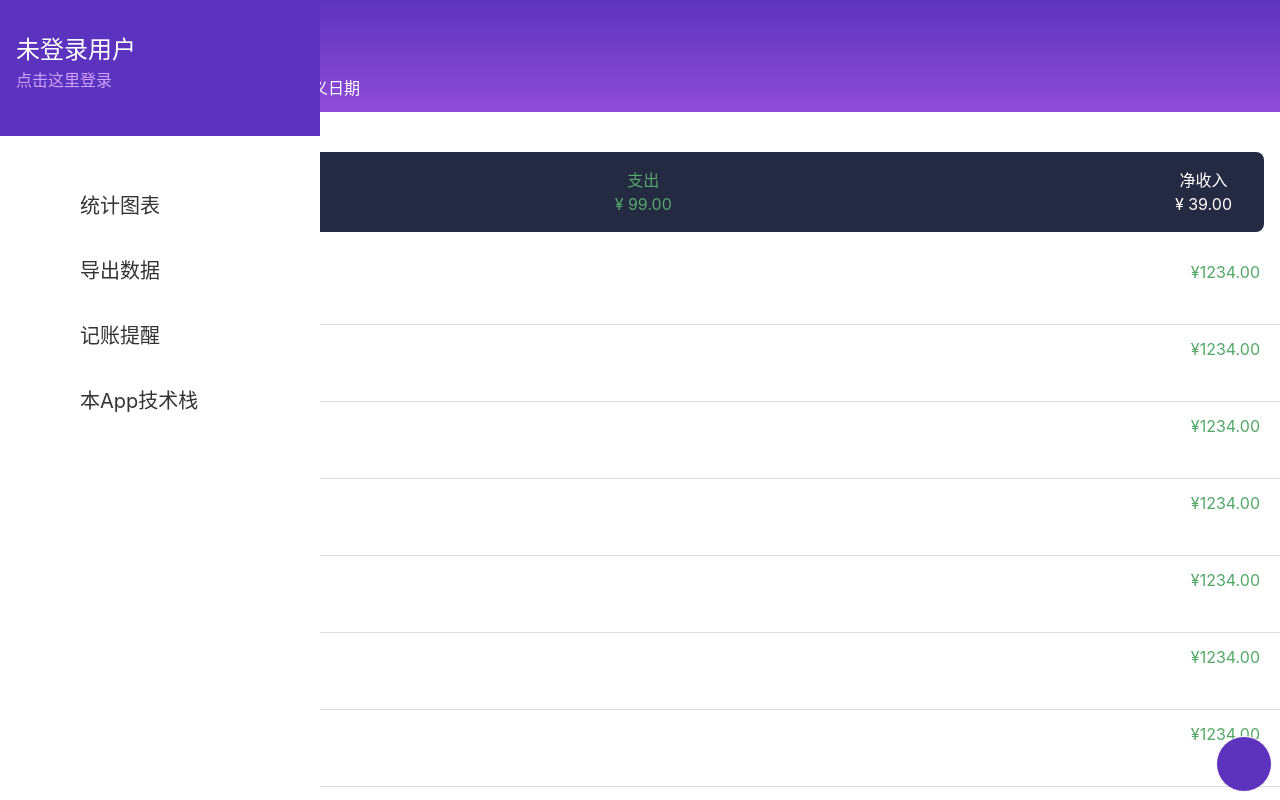
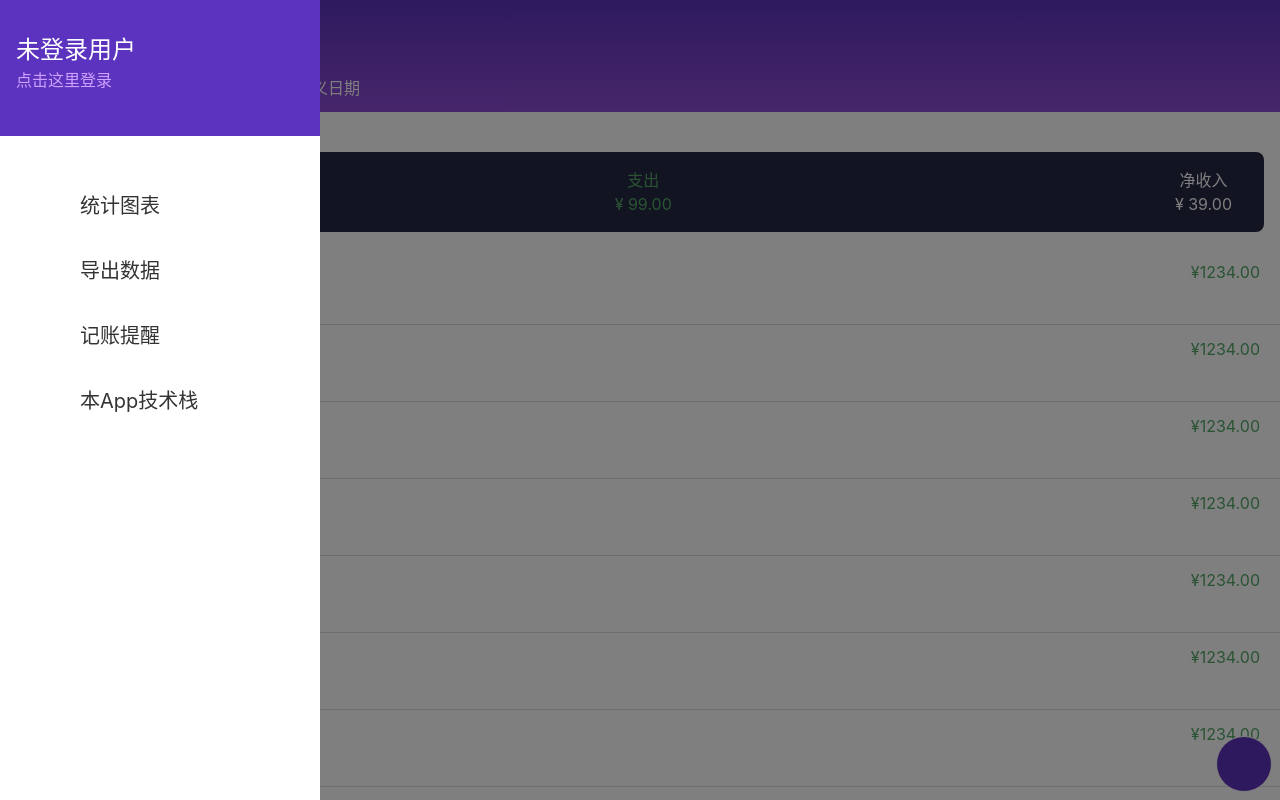
Before and after one commit to xmasuhai/mangosteen-react-1, a React (Vite) app: page /items in a window 1280 px wide. Both pictures are taken after a click on the icon 40 px from the left and 40 px from the top of the page. Built offline with nearby package versions, Linux system fonts and the light colour scheme.

Commit message:
feat(menu): 为浮动菜单添加遮罩层
- 新增 OverlayMask 组件，点击遮罩可关闭菜单
- 添加浮层遮罩相关 CSS 变量（z-index、遮罩背景色等）
- FloatingOverlayMenu 中集成遮罩层并设置层级
- 使用 Fragment 包裹菜单与遮罩层以支持并列渲染

```diff
--- a/src/assets/styles/vars.scss
+++ b/src/assets/styles/vars.scss
@@ -39,4 +39,16 @@
   --button-height: 48px;
   // sign_in
   --user-text: #cea1ff;
+  // 划出浮层 遮罩层
+  --z-index-float-overlay: 40;
+  --overlay-mask-bg: rgba(0, 0, 0, 0.5);
+  --overlay-bg: var(--main-light-bg);
+  --overlay-user-bg: var(--button-bg);
+  --overlay-user-text: var(--button-text-color);
+  --top-safe-area-height: 24px;
+
+  // z-index
+  --z-default: 128;
+  --z-menu: 256;
+  --z-dialog: 512;
 }
--- a/src/components/FloatingOverlayMenu.tsx
+++ b/src/components/FloatingOverlayMenu.tsx
@@ -1,18 +1,22 @@
 import { MenuList } from "@/components/menu/MenuList"
+import { OverlayMask } from "@/components/menu/OverlayMask"
 import { UserHeader } from "@/components/menu/UserHeader"
 import { cn } from "cn"
 
 export const FloatingOverlayMenu: React.FC = () => {
-
   return (
+    <>
       <div
         className={cn(
           'fixed top-0 left-0',
           'w-70vw max-w-20em h-screen',
           'flex flex-col',
+          'z-[var(--z-menu)]',
         )}>
         <UserHeader className="grow-0 shrink-0" />
         <MenuList className="grow-1 shrink-1" />
       </div>
+      <OverlayMask />
+    </>
   )
 }
--- a/src/components/menu/OverlayMask.tsx
+++ b/src/components/menu/OverlayMask.tsx
@@ -1,6 +1,15 @@
+import { useMenuStore } from "@/stores/useMenuStore"
+import { cn } from "cn"
+
 export const OverlayMask: React.FC = () => {
-
+  const { setVisible, } = useMenuStore()
   return (
-    <div>OverlayMask</div>
+    <div
+      onClick={() => setVisible(false)}
+      className={cn(
+      'fixed top-0 left-0 w-screen h-screen',
+      'bg-[var(--overlay-mask-bg)] z-[var(--z-index-float-overlay)]',
+    )}>
+    </div>
   )
 }
```
Lines whose indentation alone changed are shown as unchanged.
